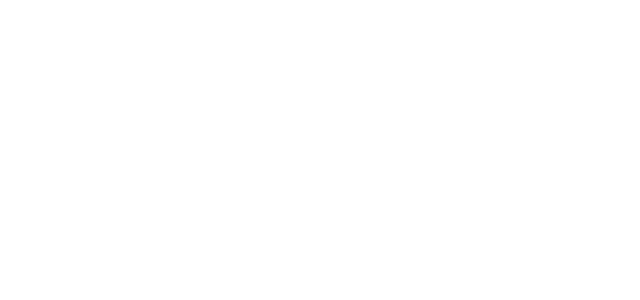
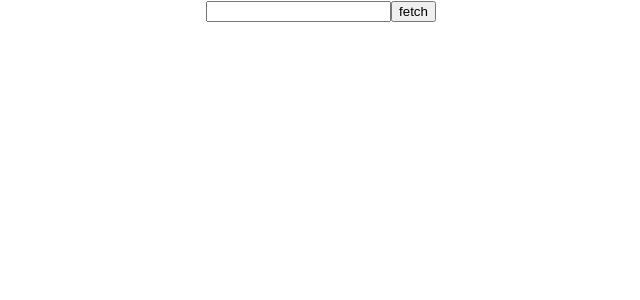
Before and after one commit to masuareb/learning_react-restgithub-example, a React (Create React App) app: page / in a window 1280 px wide. Shown: the top 300 px of the page, without its empty margins (319-959 px from the left). Built offline with nearby package versions, Linux system fonts and the light colour scheme.

Commit message:
Added text and change handler

```diff
--- a/src/App.js
+++ b/src/App.js
@@ -7,8 +7,13 @@
   const fetchData = () => {
     // REST API call comes here
   }
+  const handleChange = (e) => {
+    setKeyword(e.target.value);
+  }
   return (
     <div className="App">
+      <input type="text" onChange={handleChange} />
+      <button onClick={fetchData} value={keyword}>fetch</button>
     </div>
   );
 }
```
Also changed, not shown: 1 other file (tests, documents, lock files or other folders).
